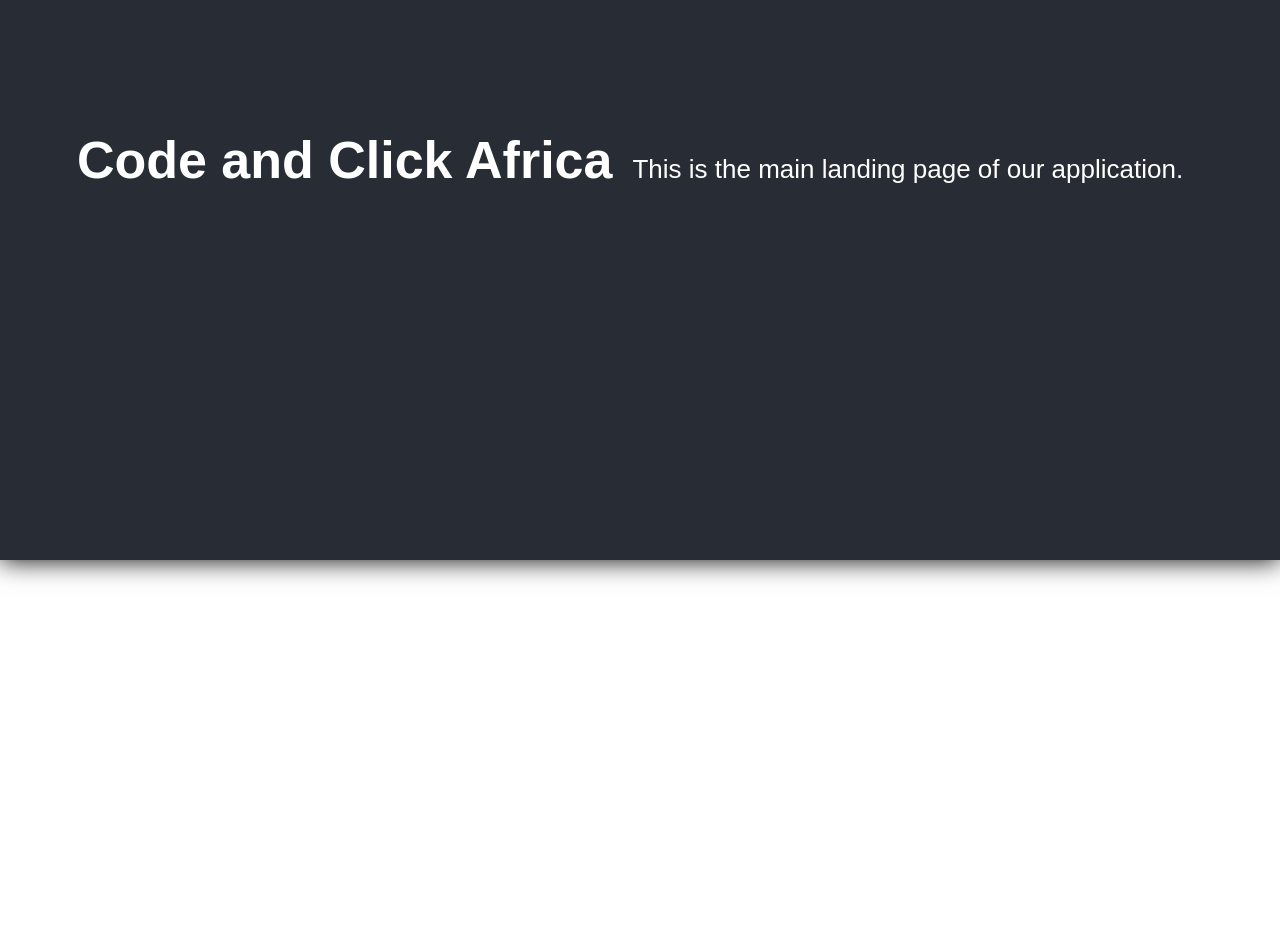
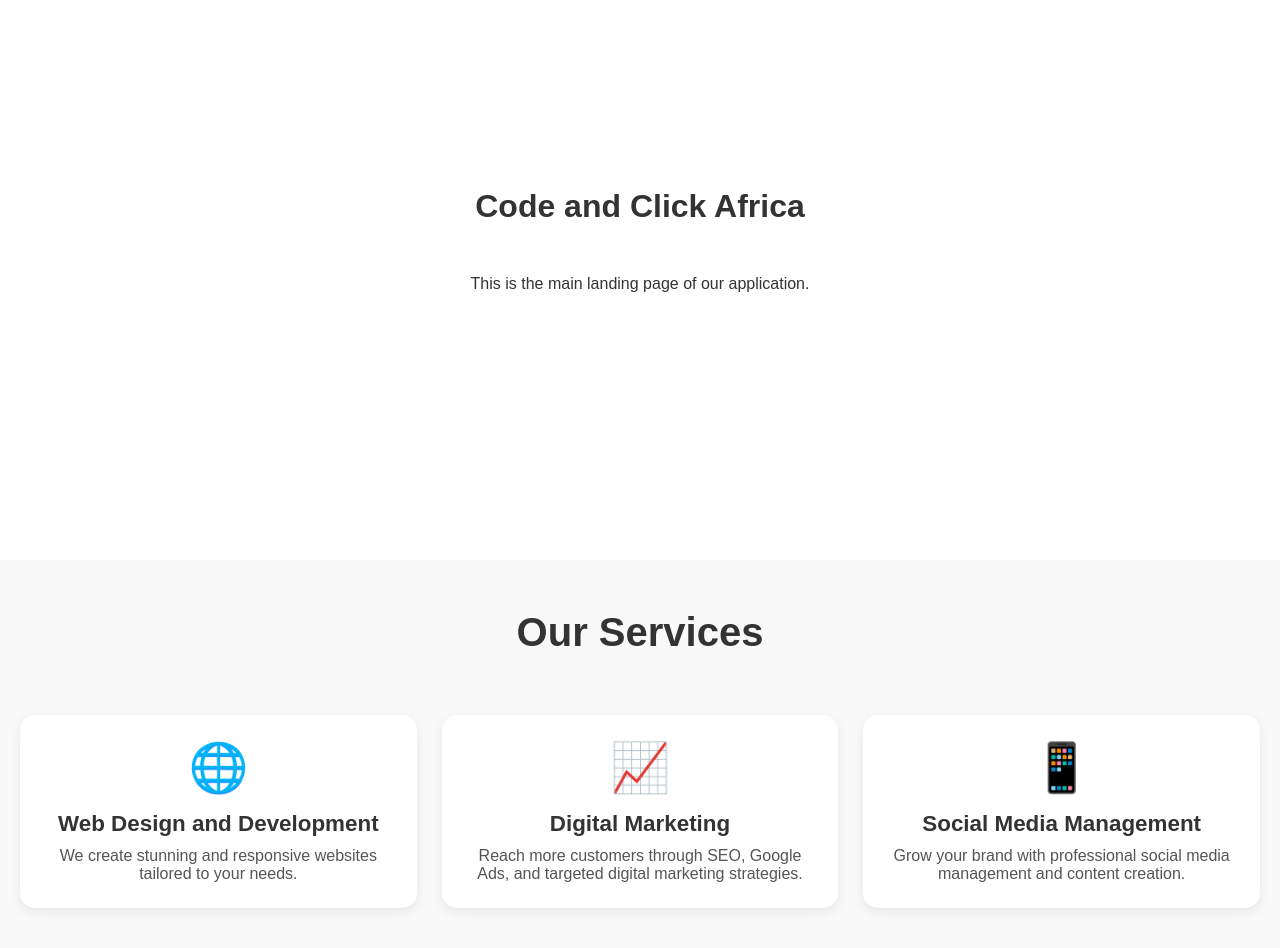
Before and after one commit to kevinmayaka/code-and-click, a React (Create React App) app in the folder code/: page / in a window 1280 px wide. Shown: the part 240-1188 px from the top of the page. Before the commit the page ends 800 px from the top, so only its background shows below. Built offline with nearby package versions, Linux system fonts and the light colour scheme.

Commit message:
Adds Services component

```diff
--- a/code/src/App.css
+++ b/code/src/App.css
@@ -15,7 +15,7 @@
 
 .App-header {
   background-color: #282c34;
-  min-height: 100vh;
+  /* min-height: 100vh; */
   display: flex;
   flex-direction: column;
   align-items: center;
--- a/code/src/App.js
+++ b/code/src/App.js
@@ -1,14 +1,13 @@
-import logo from './logo.svg';
+import React from 'react';
 import './App.css';
 import Home from'./Components/Home';
+import Services from './Components/Services';
 
 function App() {
   return (
     <div className="App">
-      <header className="App-header">
         <Home />
-
-      </header>
+        <Services />
     </div>
   );
 }
--- a/code/src/Components/Home.css
+++ b/code/src/Components/Home.css
@@ -10,6 +10,13 @@ body {
     font-family: Arial, sans-serif;
     color: white;
 }
+* { box-sizing: border-box; margin: 0; padding: 0; }
+
+.landing {
+  min-height: 100vh;        /* full viewport for the Home component */
+  display: flex;
+  flex-direction: column;
+}
 header {
     background-color: #faf2f2;
     position: fixed;
@@ -19,8 +26,9 @@ header {
     height: 80px;
     display: flex;
     align-items: center;
-    box-shadow: 0 0 25px 0 black;
-    /* padding: 1rem; */
+    padding: 0 20px;
+    background: #faf2f2;
+    z-index: 1000;
 }
 header img {
     height: 50px;
@@ -31,21 +39,34 @@ nav {
     /* background-color: #333; */
     padding: 1rem;
 }
+nav ul {
+  list-style: none;
+  display: flex;
+  gap: 20px;
+  margin-left: auto;
+}
 .content {
     margin-top: 80px;
-    padding: 30px;
-    /* background-color: aqua; */
+    padding-top: 100px;
+    flex: 1;
+    display: flex;
+    flex-direction: column;
+    justify-content: center;
+    align-items: center;
 }
 .content h1 {
     margin-bottom: 30px;
+    color: #333;
 }
 .content p {
     margin: 20px;
+    color: #333;
 }
 header * {
     display: inline;
 }
 header li {
+    display: inline-block;
     margin: 20px;
 }
 header li a {
--- /dev/null
+++ b/code/src/Components/Services.css
@@ -0,0 +1,48 @@
+.services-container {
+  padding: 50px 20px;
+  text-align: center;
+  background: #f9f9f9;
+}
+
+.services-title {
+  color: #333;
+  font-size: 2.5rem;
+  margin-bottom: 40px;
+}
+
+.services-grid {
+  display: grid;
+  grid-template-columns: repeat(auto-fit, minmax(260px, 1fr));
+  gap: 25px;
+  padding: 20px 0;
+}
+
+.service-card {
+  background: #ffffff;
+  border-radius: 15px;
+  padding: 25px;
+  box-shadow: 0 4px 12px rgba(0, 0, 0, 0.08);
+  transition: all 0.3s ease-in-out;
+}
+
+.service-card:hover {
+  transform: translateY(-8px);
+  box-shadow: 0 6px 18px rgba(0, 0, 0, 0.12);
+}
+
+.service-icon {
+  font-size: 3rem;
+  margin-bottom: 15px;
+}
+
+.service-title {
+  color: #333;
+  font-size: 1.4rem;
+  font-weight: 600;
+  margin-bottom: 10px;
+}
+
+.service-description {
+  font-size: 1rem;
+  color: #555;
+}
--- /dev/null
+++ b/code/src/Components/Services.js
@@ -0,0 +1,38 @@
+import React from "react";
+import './Services.css';
+
+export default function Services() {
+    const ServicesData = [
+        {
+            title : "Web Design and Development",
+            description : "We create stunning and responsive websites tailored to your needs.",
+            icon : "🌐"
+        },
+        {
+      title: "Digital Marketing",
+      description:
+        "Reach more customers through SEO, Google Ads, and targeted digital marketing strategies.",
+      icon: "📈",
+    },
+    {
+      title: "Social Media Management",
+      description:
+        "Grow your brand with professional social media management and content creation.",
+      icon: "📱",
+    },
+    ]
+  return (
+    <div className="services-container">
+      <h2 className="services-title">Our Services</h2>
+      <div className="services-grid">
+        {ServicesData.map((service, index) => (
+          <div className="service-card" key={index}>
+            <div className="service-icon">{service.icon}</div>
+            <h3 className="service-title">{service.title}</h3>
+            <p className="service-description">{service.description}</p>
+          </div>
+        ))}
+      </div>
+    </div>
+    );
+    }
```
